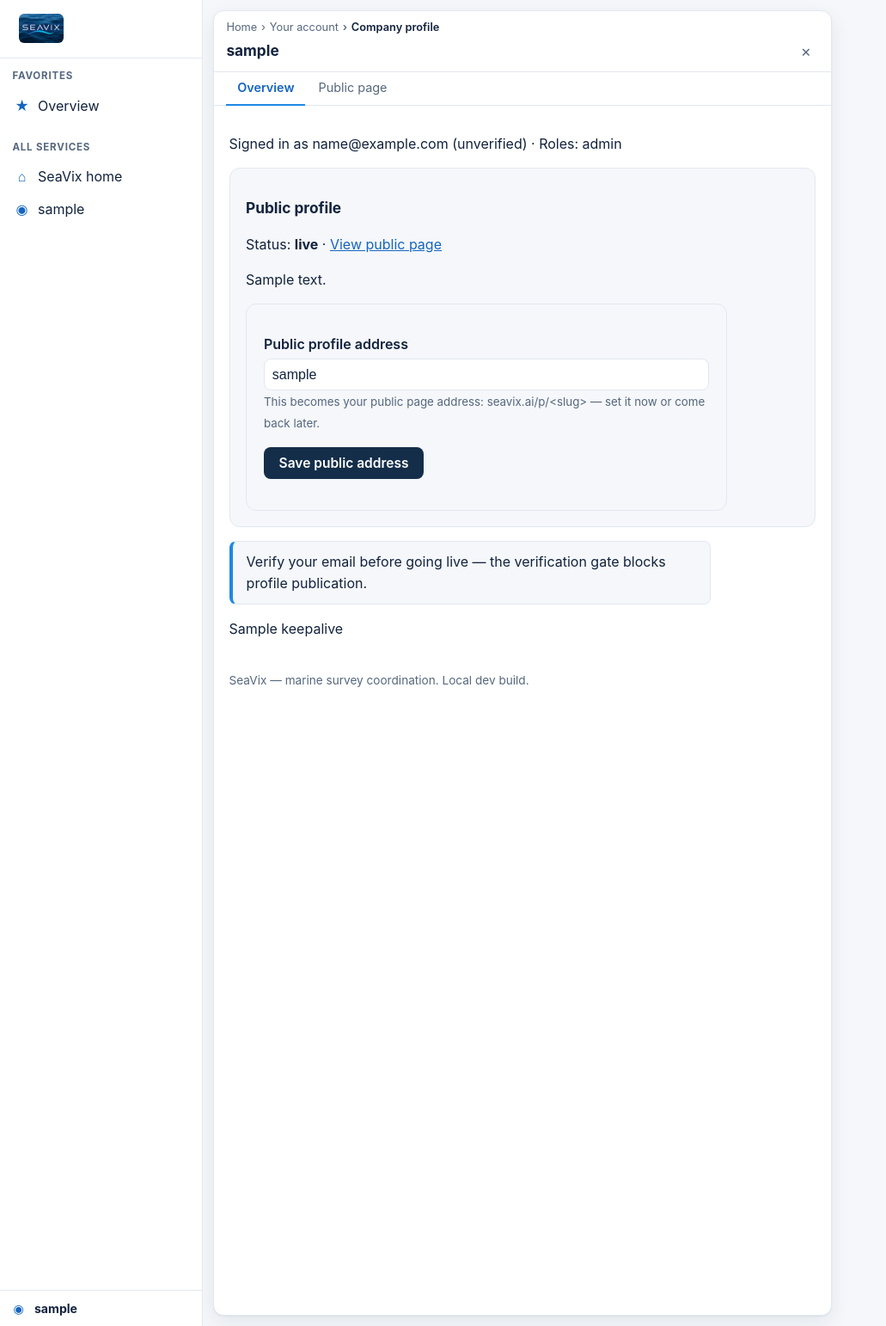
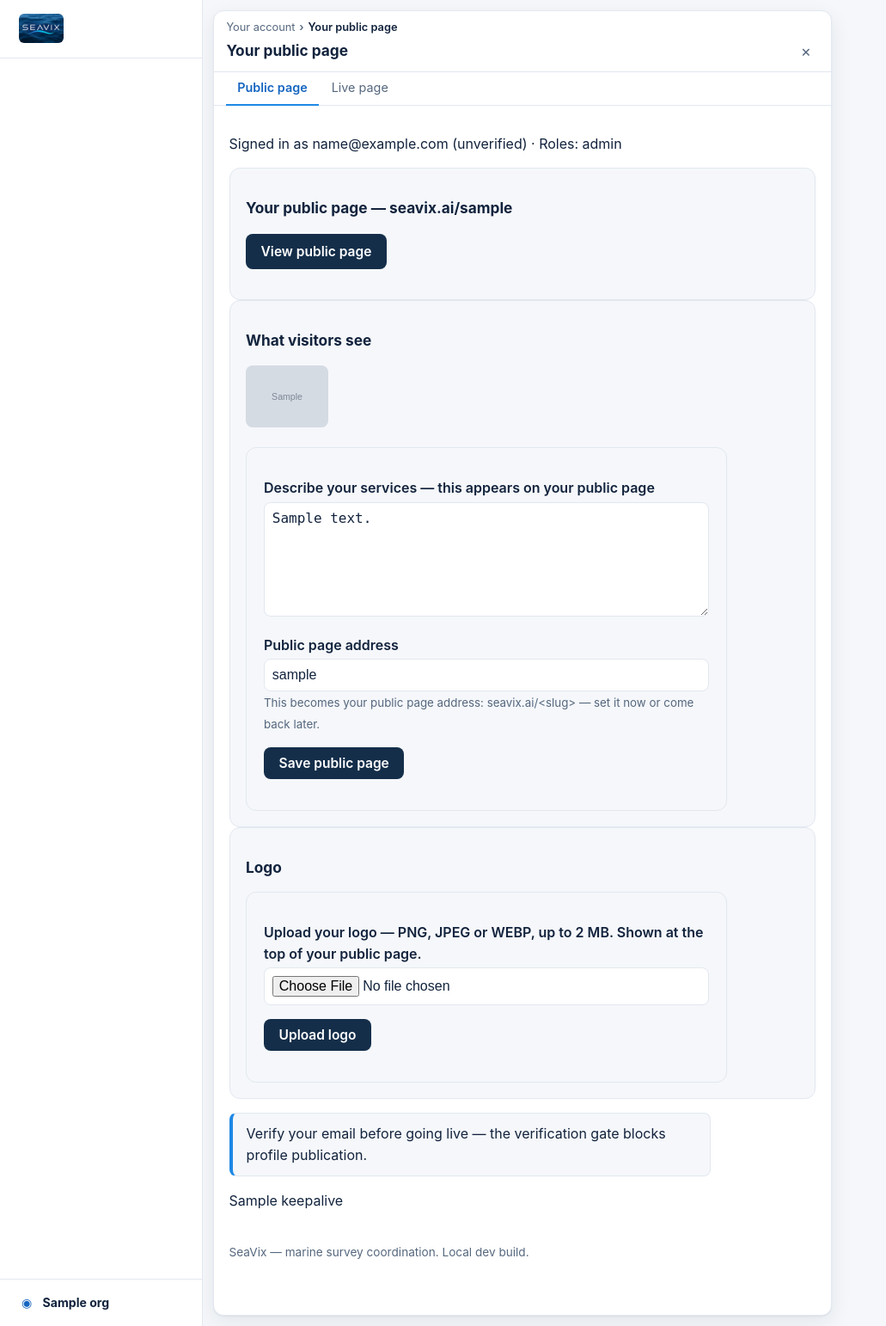
Before and after one commit to hassanaltaf76/seavix-platform, a Python web app: template web/templates/org_profile.html in a window 1280 px wide. Shown: the part 52-1594 px from the top of the page at 86% size, without its empty margins (0-1031 px from the left). Run offline with Jinja, Linux system fonts and the light colour scheme; the template is opened without the code that fills it: most values are stand-ins (such as "Sample title", 1, 10 or a date in 2020); grey boxes marked "Sample" are stand-in pictures.

Commit message:
feat(ui): 31b post-auth menu cleanup and root public urls

```diff
--- a/web/templates/base.html
+++ b/web/templates/base.html
@@ -34,41 +34,22 @@
   </header>
 
   <div class="sv-shell" x-bind:class="railCollapsed ? 'sv-rail-collapsed' : ''">
-    <nav class="sv-rail" aria-label="Services">
+    <nav class="sv-rail" aria-label="Workspace">
       <div class="sv-rail-logo">
-        <a href="/" aria-label="SeaVix home"><img src="/static/brand/seavix-logo.png" alt="SeaVix"></a>
-      </div>
-
-      <div class="sv-rail-section sv-rail-fav">
-        <h2 class="sv-rail-label">Favorites</h2>
-        <ul>
-          {% block rail_favorites %}
-            <li><a href="/"><span class="sv-glyph" aria-hidden="true">★</span><span class="sv-rail-label">Home</span></a></li>
-            <li><a href="/login"><span class="sv-glyph" aria-hidden="true">★</span><span class="sv-rail-label">Sign in</span></a></li>
-          {% endblock %}
-        </ul>
-      </div>
-
-      <div class="sv-rail-section">
-        <h2 class="sv-rail-label">All services</h2>
-        <ul>
-          {% block rail_services %}
-            <li><a href="/"><span class="sv-glyph" aria-hidden="true">⌂</span><span class="sv-rail-label">Home</span></a></li>
-            <li><a href="/register"><span class="sv-glyph" aria-hidden="true">＋</span><span class="sv-rail-label">Register your company</span></a></li>
-            <li><a href="/login"><span class="sv-glyph" aria-hidden="true">➜</span><span class="sv-rail-label">Sign in</span></a></li>
-          {% endblock %}
-        </ul>
+        <a href="/" aria-label="SeaVix"><img src="/static/brand/seavix-logo.png" alt="SeaVix"></a>
       </div>
 
       <div class="sv-rail-tenant">
+        <a href="/org/profile">
           <span class="sv-glyph" aria-hidden="true">◉</span>
           <span class="sv-rail-label">
             {% if ctx is defined and ctx and ctx.memberships %}
-            <strong>{{ ctx.memberships[0].slug }}</strong>
+              <strong>{% if org is defined and org and org.name %}{{ org.name }}{% else %}{{ ctx.memberships[0].slug }}{% endif %}</strong>
             {% else %}
               Public browsing
             {% endif %}
           </span>
+        </a>
       </div>
     </nav>
 
--- a/web/templates/base_auth.html
+++ b/web/templates/base_auth.html
@@ -14,7 +14,7 @@
 </head>
 <body>
   <div class="sv-auth">
-    <a class="sv-auth-logo" href="/" aria-label="SeaVix home">
+    <a class="sv-auth-logo" href="/" aria-label="SeaVix">
       <img src="/static/brand/seavix-logo.png" alt="SeaVix">
     </a>
     <main class="sv-auth-card">
--- a/web/templates/base_public.html
+++ b/web/templates/base_public.html
@@ -15,7 +15,7 @@
 <body>
   <div class="sv-public">
     <header class="sv-public-header">
-      <a class="sv-public-brand" href="/" aria-label="SeaVix home">
+      <a class="sv-public-brand" href="/" aria-label="SeaVix">
         <img src="/static/brand/seavix-logo.png" alt="SeaVix">
       </a>
       <nav class="sv-public-nav" aria-label="Account">
--- a/web/templates/org_profile.html
+++ b/web/templates/org_profile.html
@@ -1,26 +1,12 @@
-{% extends "base.html" %}{% block title %}Your company — SeaVix{% endblock %}
+{% extends "base.html" %}{% block title %}Your public page — SeaVix{% endblock %}
 {% set active = "profile" %}
-{% block breadcrumbs %}<li><a href="/">Home</a></li><li><a href="/org/home">Your account</a></li><li aria-current="page">Company profile</li>{% endblock %}
-{% block blade_title %}<h1>{{ membership.slug }}</h1>{% endblock %}
+{% block breadcrumbs %}<li><a href="/org/home">Your account</a></li><li aria-current="page">Your public page</li>{% endblock %}
+{% block blade_title %}<h1>Your public page</h1>{% endblock %}
 {% block blade_close %}<a class="sv-blade-close" href="/org/home" aria-label="Close blade and go back">×</a>{% endblock %}
 {% block blade_tabs %}<nav class="sv-blade-tabs" aria-label="Profile sections">
-  <a href="/org/profile" aria-current="page">Overview</a>
-  {% if org and org.profile_status == 'live' %}<a href="/p/{{ org.slug }}">Public page</a>{% endif %}
-</nav>{% endblock %}{% block rail_favorites %}
-<li><a href="/org/home"{% if active == 'home' %} aria-current="page"{% endif %}><span class="sv-glyph" aria-hidden="true">★</span><span class="sv-rail-label">Overview</span></a></li>
-{% if membership and membership.org_type == 'survey_company' %}
-<li><a href="/org/profile"{% if active == 'profile' %} aria-current="page"{% endif %}><span class="sv-glyph" aria-hidden="true">★</span><span class="sv-rail-label">Company profile</span></a></li>
-{% endif %}
-{% endblock %}
-{% block rail_services %}
-<li><a href="/"><span class="sv-glyph" aria-hidden="true">⌂</span><span class="sv-rail-label">SeaVix home</span></a></li>
-{% if membership and membership.org_type == 'survey_company' and org and org.profile_status == 'live' %}
-<li><a href="/p/{{ org.slug }}"><span class="sv-glyph" aria-hidden="true">▣</span><span class="sv-rail-label">Public page</span></a></li>
-{% endif %}
-{% if membership %}
-<li><a href="/org/home"><span class="sv-glyph" aria-hidden="true">◉</span><span class="sv-rail-label">{{ membership.slug }}</span></a></li>
-{% endif %}
-{% endblock %}
+  <a href="/org/profile" aria-current="page">Public page</a>
+  {% if org and org.profile_status == 'live' %}<a href="/{{ org.slug }}">Live page</a>{% endif %}
+</nav>{% endblock %}
 
 {% block content %}
 <p>Signed in as {{ ctx.user.email }}
@@ -29,21 +15,46 @@
 
 {% if org %}
 <section class="card">
-  <h2>Public profile</h2>
-  <p>Status: <strong>{{ org.profile_status }}</strong>
-     {% if org.profile_status == 'live' %}· <a href="/p/{{ org.slug }}">View public page</a>{% endif %}</p>
-  {% if org.about %}<p class="about">{{ org.about }}</p>{% endif %}
+  <h2>Your public page — seavix.ai/{{ org.slug }}</h2>
+  {% if org.profile_status == 'live' %}
+  <p><a class="button" href="/{{ org.slug }}" target="_blank" rel="noopener">View public page</a></p>
+  {% else %}
+  <p class="notice">Your page is <strong>{{ org.profile_status }}</strong> — only
+     live profiles are visible at this address.</p>
+  {% endif %}
+</section>
+
+<section class="card">
+  <h2>What visitors see</h2>
+  {% if org.logo_url %}
+  <p><img class="logo" src="{{ org.logo_url }}" alt="Your current logo"></p>
+  {% endif %}
 
   <form method="post" action="/org/profile" class="sv-form">
-    <label for="slug">Public profile address</label>
+    <label for="about">Describe your services — this appears on your public page</label>
+    <textarea id="about" name="about" rows="6">{{ org.about or "" }}</textarea>
+
+    <label for="slug">Public page address</label>
     <input id="slug" name="slug" required minlength="2" maxlength="64"
            pattern="[a-z0-9-]+" title="lowercase letters, digits and dashes"
            value="{{ membership.slug }}">
-    <small>This becomes your public page address: seavix.ai/p/&lt;slug&gt; —
+    <small>This becomes your public page address: seavix.ai/&lt;slug&gt; —
            set it now or come back later.</small>
     {% if slug_error %}<p class="sv-field-error" role="alert">{{ slug_error }}</p>{% endif %}
-    <p><button type="submit">Save public address</button>
+    <p><button type="submit">Save public page</button>
        {% if slug_saved %}<strong class="sv-saved">Saved.</strong>{% endif %}</p>
+  </form>
+</section>
+
+<section class="card">
+  <h2>Logo</h2>
+  <form method="post" action="/org/profile/logo" enctype="multipart/form-data" class="sv-form">
+    <label for="logo">Upload your logo — PNG, JPEG or WEBP, up to 2&nbsp;MB.
+           Shown at the top of your public page.</label>
+    <input id="logo" name="file" type="file" accept="image/png,image/jpeg,image/webp" required>
+    {% if logo_error %}<p class="sv-field-error" role="alert">{{ logo_error }}</p>{% endif %}
+    <p><button type="submit">Upload logo</button>
+       {% if logo_saved %}<strong class="sv-saved">Logo updated.</strong>{% endif %}</p>
   </form>
 </section>
 {% endif %}
--- a/web/templates/profile.html
+++ b/web/templates/profile.html
@@ -16,6 +16,6 @@
     {% if org.website %}<li>Website: <a href="{{ org.website }}" rel="nofollow">{{ org.website }}</a></li>{% endif %}
     {% if org.phone %}<li>Phone: {{ org.phone }}</li>{% endif %}
   </ul>
-  <p><a class="button" href="/p/{{ org.slug }}/rfq">Raise an RFQ</a></p>
+  <p><a class="button" href="/{{ org.slug }}/rfq">Raise an RFQ</a></p>
 </article>
 {% endblock %}
--- a/web/templates/rfq_form.html
+++ b/web/templates/rfq_form.html
@@ -2,7 +2,7 @@
 {% block content %}
 <h1>Request a quotation from {{ org_name }}</h1>
 {% if error %}<p class="error" role="alert">{{ error }}</p>{% endif %}
-<form method="post" action="/p/{{ slug }}/rfq" class="form">
+<form method="post" action="/{{ slug }}/rfq" class="form">
   <label for="vessel_imo">Vessel IMO number</label>
   <input id="vessel_imo" name="vessel_imo" type="text" required
          pattern="[0-9]{7}" title="7-digit IMO number">
--- a/web/templates/verify_email_done.html
+++ b/web/templates/verify_email_done.html
@@ -7,7 +7,7 @@
       <span><strong>Sign in</strong> — use the email and password you chose.</span></li>
   <li><span class="sv-next-step" aria-hidden="true">2</span>
       <span><strong>Set your public profile</strong> — choose your page address
-      (seavix.ai/p/your-slug) and add your logo.</span></li>
+      (seavix.ai/your-slug) and add your logo.</span></li>
   <li><span class="sv-next-step" aria-hidden="true">3</span>
       <span><strong>Go live</strong> — publish your profile and start receiving
       RFQs.</span></li>
--- a/web/webapp/identity_client.py
+++ b/web/webapp/identity_client.py
@@ -32,6 +32,8 @@ async def identity_client() -> httpx.AsyncClient:
 async def identity_request(
     method: str, path: str, *, json: dict | None = None,
     headers: dict | None = None,
+    files: dict | None = None,
 ) -> httpx.Response:
     async with identity_client() as c:
-        return await c.request(method, path, json=json, headers=headers)
+        return await c.request(method, path, json=json, headers=headers,
+                               files=files)
--- a/web/webapp/main.py
+++ b/web/webapp/main.py
@@ -11,7 +11,7 @@ from fastapi.staticfiles import StaticFiles
 from seavix_ports import AuthMiddleware, public_route
 
 from .auth import SESSION_COOKIE, WebAuthLoader
-from .pages import router as pages_router
+from .pages import router as pages_router, root_router as pages_root_router
 from .auth_pages import router as auth_pages_router
 from .org_pages import router as org_pages_router
 
@@ -42,6 +42,8 @@ def create_app() -> FastAPI:
     app.include_router(pages_router)
     app.include_router(auth_pages_router)
     app.include_router(org_pages_router)
+    # root-level public profiles: /<slug> — LAST, after every concrete path
+    app.include_router(pages_root_router)
     return app
 
 
```
Also changed, not shown: services/identity/app/profile.py (+17 -0 lines), services/identity/tests/test_registration_api.py (+8 -0 lines), tests/test_deny_by_default_sweep.py (+3 -0 lines), web/templates/org_home.html (+4 -17 lines), web/tests/test_auth_pages.py (+66 -5 lines), web/tests/test_design_language.py (+27 -3 lines), web/tests/test_public_pages.py (+47 -8 lines), web/webapp/org_pages.py (+55 -7 lines), web/webapp/pages.py (+49 -17 lines). Lines whose indentation alone changed are shown as unchanged.
